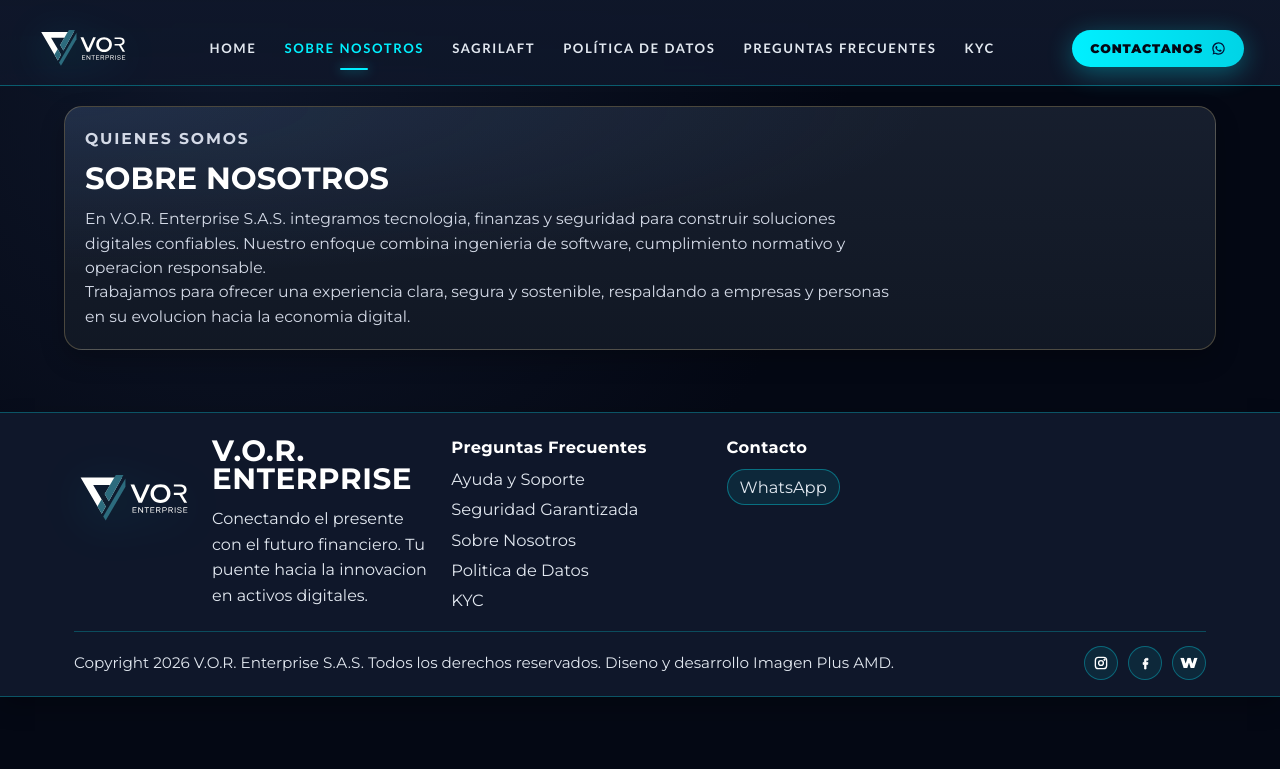
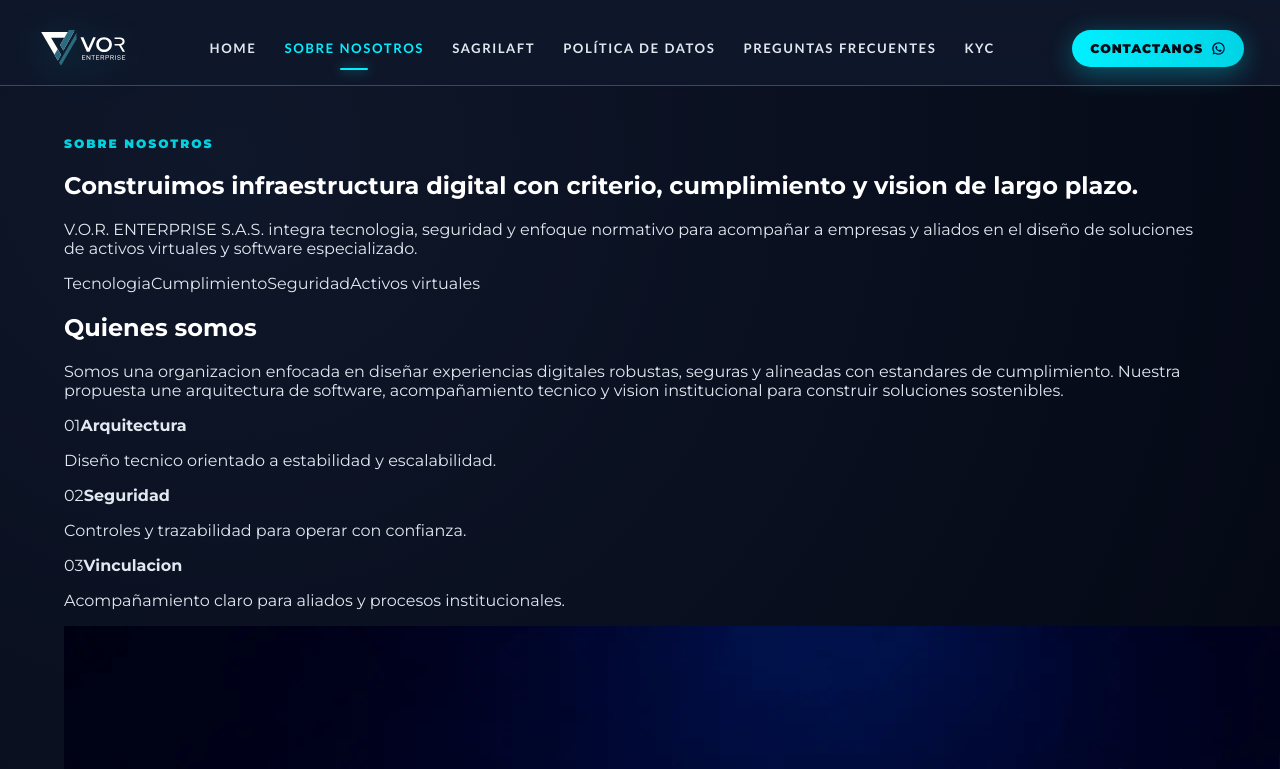
Before and after one commit to gokronos/vorenterprise, a Next.js app: page /sobre-nosotros in a window 1280 px wide. Shown: the top 769 px of the page. Built offline with nearby package versions, Linux system fonts and the light colour scheme.

Commit message:
Restore expanded sobre-nosotros page and stabilize dev memory usage

```diff
--- a/package.json
+++ b/package.json
@@ -3,7 +3,7 @@
   "version": "0.1.0",
   "private": true,
   "scripts": {
-    "dev": "next dev",
+    "dev": "node --max-old-space-size=2048 ./node_modules/next/dist/bin/next dev --webpack",
     "build": "next build",
     "start": "next start"
   },
--- a/src/app/sobre-nosotros/page.tsx
+++ b/src/app/sobre-nosotros/page.tsx
@@ -1,20 +1,130 @@
 export default function SobreNosotrosPage() {
   return (
-    <main className="sagrilaft-page">
-      <section className="sagrilaft-shell">
-        <header className="sagrilaft-head">
-          <p className="sagrilaft-kicker">Quienes somos</p>
-          <h1>Sobre Nosotros</h1>
-          <p>
-            En V.O.R. Enterprise S.A.S. integramos tecnologia, finanzas y seguridad para
-            construir soluciones digitales confiables. Nuestro enfoque combina ingenieria de
-            software, cumplimiento normativo y operacion responsable.
-          </p>
-          <p>
-            Trabajamos para ofrecer una experiencia clara, segura y sostenible, respaldando a
-            empresas y personas en su evolucion hacia la economia digital.
-          </p>
-        </header>
+    <main className="home-page">
+      <section className="section-shell section-shell-services">
+        <div className="about-page">
+          <header className="about-hero">
+            <p className="services-kicker">Sobre Nosotros</p>
+            <h1>Construimos infraestructura digital con criterio, cumplimiento y vision de largo plazo.</h1>
+            <p>
+              V.O.R. ENTERPRISE S.A.S. integra tecnologia, seguridad y enfoque normativo para acompañar a
+              empresas y aliados en el diseño de soluciones de activos virtuales y software especializado.
+            </p>
+            <div className="about-badges" aria-label="Atributos clave">
+              <span className="about-badge">Tecnologia</span>
+              <span className="about-badge">Cumplimiento</span>
+              <span className="about-badge">Seguridad</span>
+              <span className="about-badge">Activos virtuales</span>
+            </div>
+          </header>
+
+          <section className="about-split" aria-label="Presentacion institucional">
+            <article className="about-story about-story-intro">
+              <h2>Quienes somos</h2>
+              <p>
+                Somos una organizacion enfocada en diseñar experiencias digitales robustas, seguras y alineadas con
+                estandares de cumplimiento. Nuestra propuesta une arquitectura de software, acompañamiento tecnico y
+                vision institucional para construir soluciones sostenibles.
+              </p>
+
+              <div className="about-mini-grid">
+                <div className="about-mini-card">
+                  <span>01</span>
+                  <strong>Arquitectura</strong>
+                  <p>Diseño tecnico orientado a estabilidad y escalabilidad.</p>
+                </div>
+                <div className="about-mini-card">
+                  <span>02</span>
+                  <strong>Seguridad</strong>
+                  <p>Controles y trazabilidad para operar con confianza.</p>
+                </div>
+                <div className="about-mini-card">
+                  <span>03</span>
+                  <strong>Vinculacion</strong>
+                  <p>Acompañamiento claro para aliados y procesos institucionales.</p>
+                </div>
+              </div>
+            </article>
+
+            <aside className="about-visual" aria-label="Imagen corporativa">
+              <img
+                src="/imagenes/vorEnterprise-imagen-1.png"
+                alt="Infraestructura digital y seguridad de V.O.R. Enterprise"
+                className="about-visual-image"
+              />
+              <div className="about-visual-overlay">
+                <strong>Firma tecnologica</strong>
+                <p>Orientada a activos virtuales, cumplimiento y seguridad institucional.</p>
+              </div>
+            </aside>
+          </section>
+
+          <section className="about-mission" aria-label="Mision y vision">
+            <div>
+              <h2>Mision</h2>
+              <p>
+                Desarrollar soluciones de infraestructura tecnologica y arquitectura de software de vanguardia que
+                impulsen operaciones confiables, escalables y alineadas con estandares normativos estrictos.
+              </p>
+            </div>
+            <ul className="about-list">
+              <li>Arquitectura de software para entornos corporativos y transaccionales.</li>
+              <li>Integracion de controles de seguridad y trazabilidad operativa.</li>
+              <li>Acompañamiento tecnico con enfoque institucional y preventivo.</li>
+            </ul>
+          </section>
+
+          <section className="about-story">
+            <h2>Vision</h2>
+            <p>
+              Consolidarnos como una firma referente en software, resguardo de informacion e infraestructura
+              especializada, reconocida por la calidad tecnica, la seriedad institucional y la capacidad de ejecutar
+              proyectos con vision estrategica.
+            </p>
+          </section>
+
+          <section className="about-grid" aria-label="Pilares institucionales">
+            <article className="about-card">
+              <h3>Criterio tecnico</h3>
+              <p>
+                Diseñamos soluciones con foco en estabilidad, mantenibilidad y claridad operativa, para que cada
+                componente aporte valor real al negocio.
+              </p>
+            </article>
+            <article className="about-card">
+              <h3>Marco normativo</h3>
+              <p>
+                Cada flujo se piensa con trazabilidad, validacion y controles orientados a cumplimiento y gestion del
+                riesgo.
+              </p>
+            </article>
+            <article className="about-card">
+              <h3>Acompañamiento</h3>
+              <p>
+                Trabajamos de forma cercana con aliados y usuarios para convertir necesidades complejas en procesos
+                claros y seguros.
+              </p>
+            </article>
+          </section>
+
+          <section className="about-cta">
+            <div>
+              <h2>Un enfoque serio para construir relaciones digitales duraderas.</h2>
+              <p>
+                Si desea conocer mas sobre nuestros servicios, cumplimiento o procesos de vinculacion, puede escribirnos
+                directamente.
+              </p>
+            </div>
+            <div className="about-cta-actions">
+              <a className="about-cta-link" href="/#contacto">
+                Contacto
+              </a>
+              <a className="about-cta-link secondary" href="/preguntas-frecuentes">
+                Ver FAQ
+              </a>
+            </div>
+          </section>
+        </div>
       </section>
     </main>
   );
```
